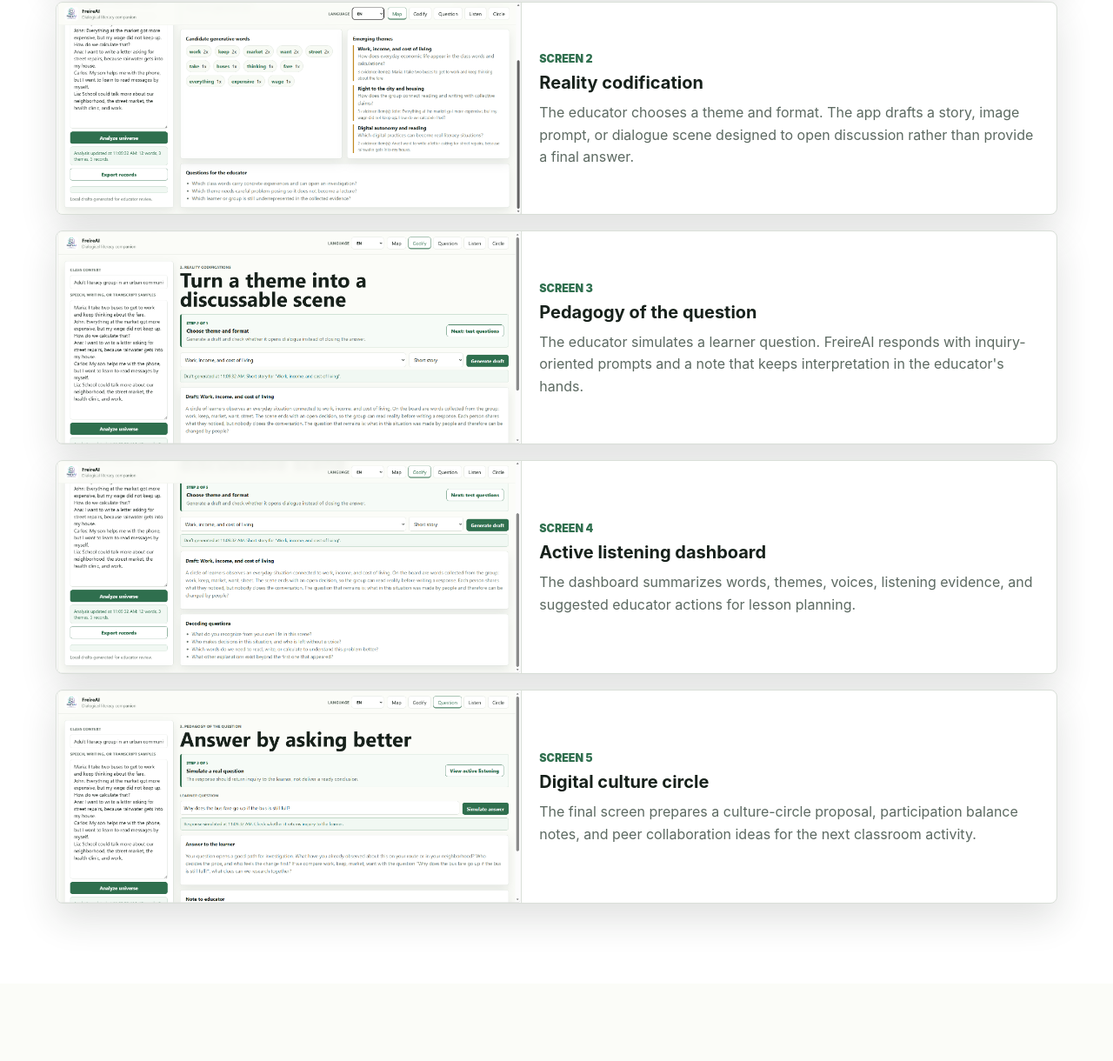
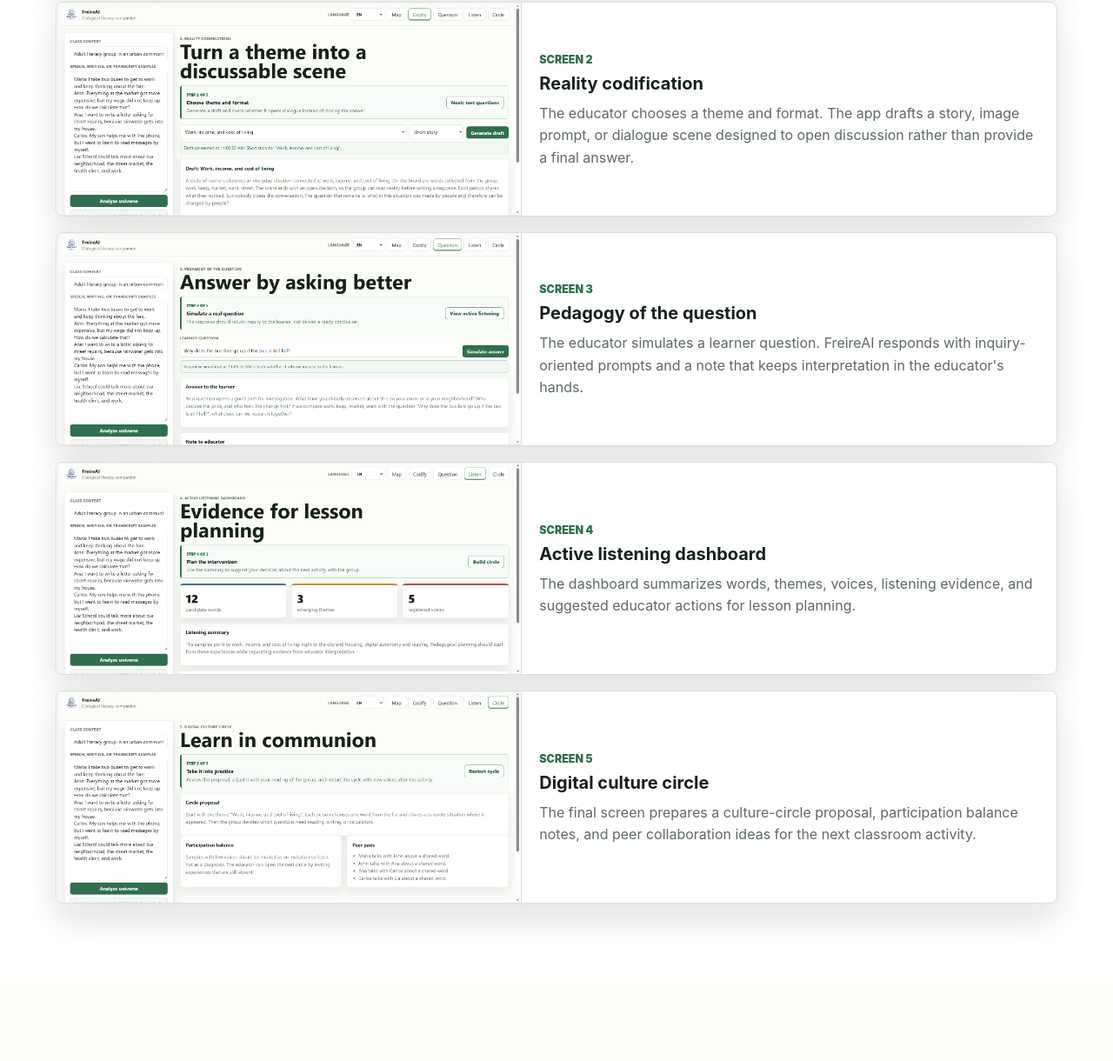
Before and after one commit to saascoop-org/freire-ai, a website: page app/landing.html in a window 1280 px wide. Shown: the part 3383-4603 px from the top of the page at 87% size. Drawn offline with Linux system fonts and the light colour scheme.

Commit message:
fix: map landing screenshots to correct screens

```diff
--- a/app/landing.html
+++ b/app/landing.html
@@ -8,7 +8,7 @@
     <meta http-equiv="Pragma" content="no-cache">
     <meta http-equiv="Expires" content="0">
     <meta name="description" content="FreireAI is a trilingual Gemma-powered literacy companion grounded in Paulo Freire's dialogical pedagogy.">
-    <link rel="stylesheet" href="landing.css?v=20260512-interface-localized">
+    <link rel="stylesheet" href="landing.css?v=20260512-screen-map">
   </head>
   <body>
     <header class="site-header">
@@ -129,7 +129,7 @@
             </div>
           </article>
           <article class="interface-card">
-            <img id="screen-codify-img" src="../images/screenshot-EN-2.png" alt="">
+            <img id="screen-codify-img" src="../images/screenshot-EN-3.png" alt="">
             <div>
               <span data-i18n="screenCodifyStep">Screen 2</span>
               <h3 data-i18n="screenCodifyTitle">Reality codification</h3>
@@ -137,7 +137,7 @@
             </div>
           </article>
           <article class="interface-card">
-            <img id="screen-question-img" src="../images/screenshot-EN-3.png" alt="">
+            <img id="screen-question-img" src="../images/screenshot-EN-5.png" alt="">
             <div>
               <span data-i18n="screenQuestionStep">Screen 3</span>
               <h3 data-i18n="screenQuestionTitle">Pedagogy of the question</h3>
@@ -145,7 +145,7 @@
             </div>
           </article>
           <article class="interface-card">
-            <img id="screen-listening-img" src="../images/screenshot-EN-4.png" alt="">
+            <img id="screen-listening-img" src="../images/screenshot-EN-7.png" alt="">
             <div>
               <span data-i18n="screenListeningStep">Screen 4</span>
               <h3 data-i18n="screenListeningTitle">Active listening dashboard</h3>
@@ -153,7 +153,7 @@
             </div>
           </article>
           <article class="interface-card">
-            <img id="screen-circle-img" src="../images/screenshot-EN-5.png" alt="">
+            <img id="screen-circle-img" src="../images/screenshot-EN-9.png" alt="">
             <div>
               <span data-i18n="screenCircleStep">Screen 5</span>
               <h3 data-i18n="screenCircleTitle">Digital culture circle</h3>
@@ -216,6 +216,6 @@
       <a href="https://github.com/HackathonBrTeam/FreireAI-Literacy-Companion-Pilot" target="_blank" rel="noreferrer" data-i18n="repositoryLink">Repository</a>
     </footer>
 
-    <script src="landing.js?v=20260512-interface-localized"></script>
+    <script src="landing.js?v=20260512-screen-map"></script>
   </body>
 </html>
--- a/app/landing.js
+++ b/app/landing.js
@@ -252,30 +252,30 @@ const screenshots = {
     main: "../images/screenshot-PT-BR-1.png",
     screens: [
       "../images/screenshot-PT-BR-1.png",
-      "../images/screenshot-PT-BR-2.png",
       "../images/screenshot-PT-BR-3.png",
-      "../images/screenshot-PT-BR-4.png",
-      "../images/screenshot-PT-BR-5.png"
+      "../images/screenshot-PT-BR-5.png",
+      "../images/screenshot-PT-BR-7.png",
+      "../images/screenshot-PT-BR-9.png"
     ]
   },
   en: {
     main: "../images/screenshot-EN-1.png",
     screens: [
       "../images/screenshot-EN-1.png",
-      "../images/screenshot-EN-2.png",
       "../images/screenshot-EN-3.png",
-      "../images/screenshot-EN-4.png",
-      "../images/screenshot-EN-5.png"
+      "../images/screenshot-EN-5.png",
+      "../images/screenshot-EN-7.png",
+      "../images/screenshot-EN-9.png"
     ]
   },
   es: {
     main: "../images/screenshot-ES-1.png",
     screens: [
       "../images/screenshot-ES-1.png",
-      "../images/screenshot-ES-2.png",
       "../images/screenshot-ES-3.png",
-      "../images/screenshot-ES-4.png",
-      "../images/screenshot-ES-5.png"
+      "../images/screenshot-ES-5.png",
+      "../images/screenshot-ES-7.png",
+      "../images/screenshot-ES-9.png"
     ]
   }
 };
```
Also changed, not shown: docs/index.html (+6 -6 lines), docs/landing.js (+9 -9 lines), docs/assets/screenshot-EN-7.png (added), docs/assets/screenshot-EN-9.png (added), docs/assets/screenshot-ES-7.png (added), docs/assets/screenshot-ES-9.png (added), docs/assets/screenshot-PT-BR-7.png (added), docs/assets/screenshot-PT-BR-9.png (added).
